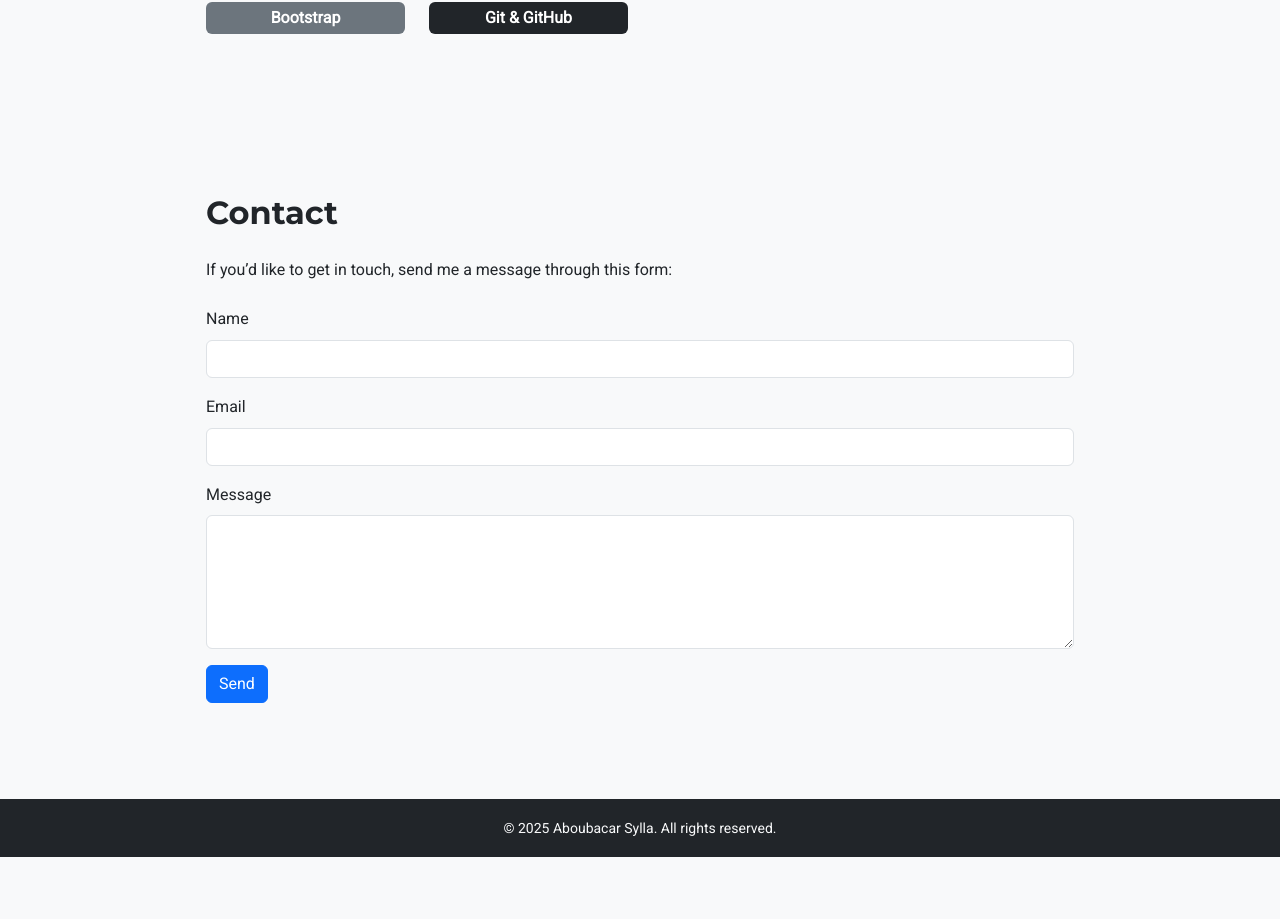
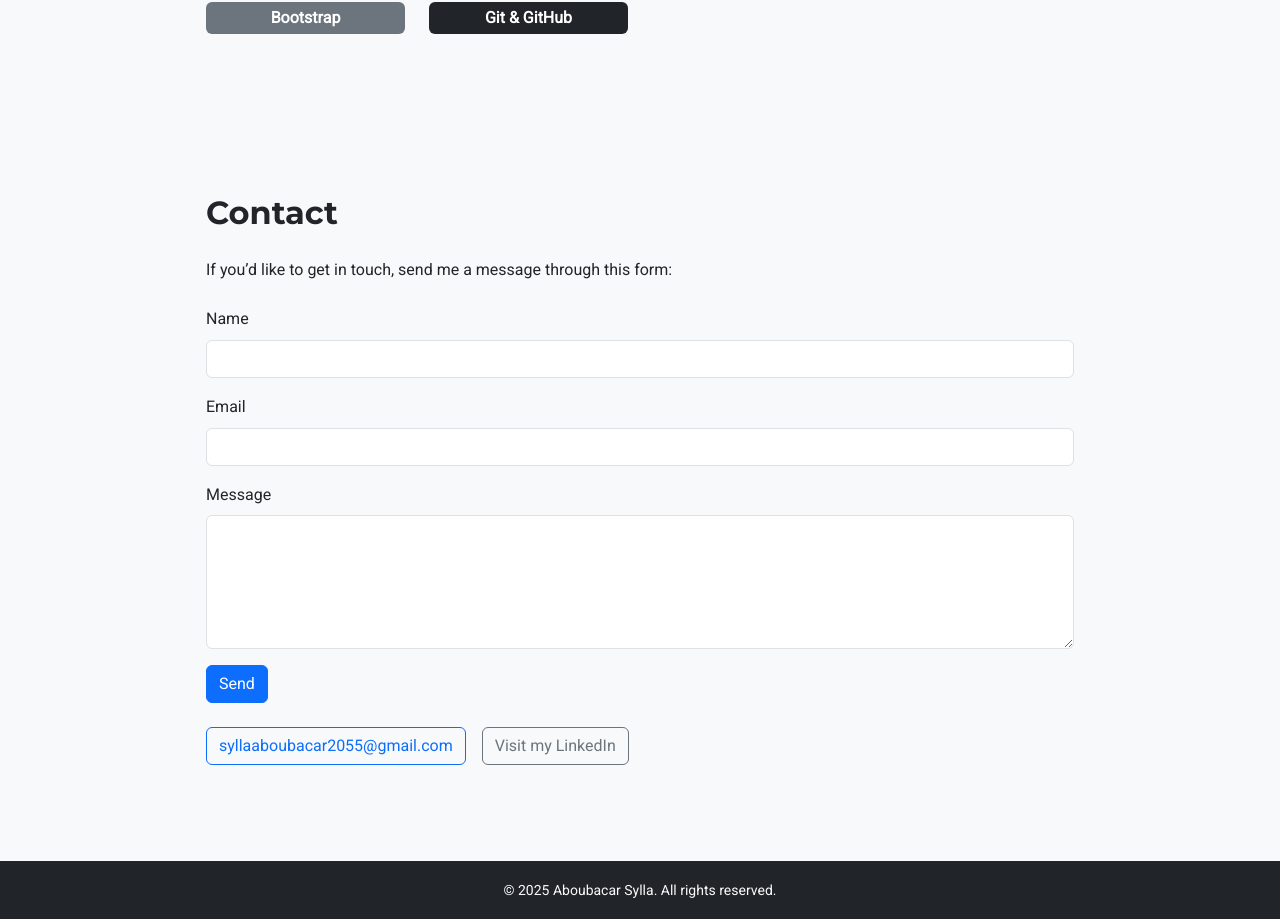
Before and after one commit to AboubacarSylla1/my-portfolio, a React (Create React App) app: page / in a window 1280 px wide. Shown: the part 1172-2091 px from the top of the page. Before the commit the page ends 2029 px from the top, so only its background shows below. Built offline with nearby package versions, Linux system fonts and the light colour scheme.

Commit message:
Contact updated

```diff
--- a/src/components/Contact.js
+++ b/src/components/Contact.js
@@ -1,8 +1,16 @@
 import React from 'react';
+import { motion } from 'framer-motion';
 
 export default function Contact() {
     return (
-        <section id="contact" className="mb-5">
+        <motion.section
+            id="contact"
+            className="mb-5"
+            initial={{ opacity: 0, y: 50 }}
+            whileInView={{ opacity: 1, y: 0 }}
+            transition={{ duration: 0.6 }}
+            viewport={{ once: true }}
+        >
             <h2 className="mb-4">Contact</h2>
             <p>If you’d like to get in touch, send me a message through this form:</p>
 
@@ -28,6 +36,21 @@ export default function Contact() {
 
                 <button type="submit" className="btn btn-primary">Send</button>
             </form>
-        </section>
+
+            {/* Email and LinkedIn links */}
+            <div className="d-flex flex-column flex-sm-row gap-3 mt-4">
+                <a href="mailto:syllaaboubacar2055@gmail.com" className="btn btn-outline-primary">
+                    syllaaboubacar2055@gmail.com
+                </a>
+                <a
+                    href="https://www.linkedin.com/in/aboubacar-sidiki-sylla-4a9780335/"
+                    target="_blank"
+                    rel="noreferrer"
+                    className="btn btn-outline-secondary"
+                >
+                    Visit my LinkedIn
+                </a>
+            </div>
+        </motion.section>
     );
 }
```
